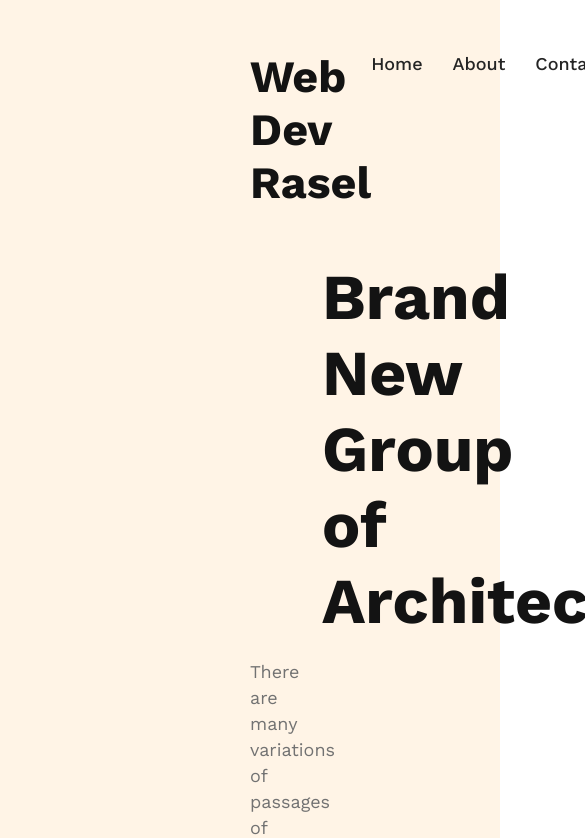
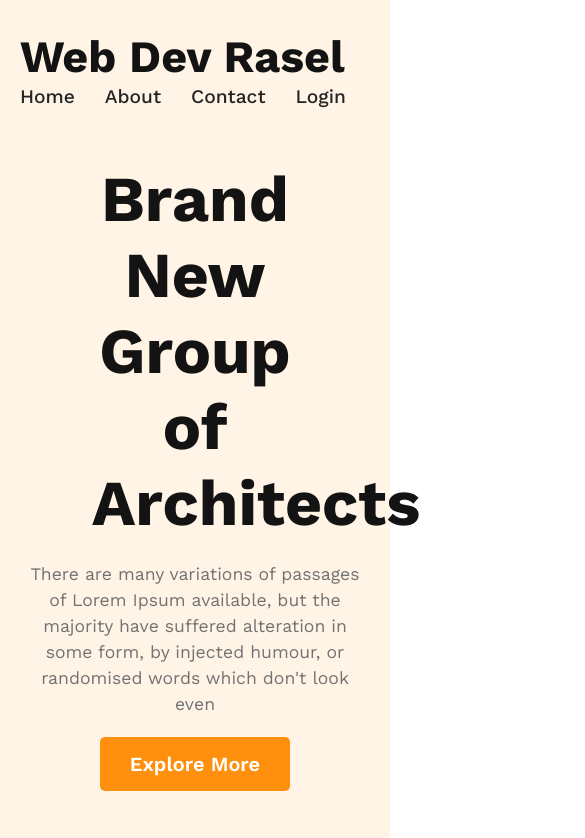
Before and after one commit to webdevrasel/web-dev-rasell, a plain HTML site: page index.html in a window 390 px wide. Shown: the top 838 px of the page, 585 px wide, since content can reach past the window. Drawn offline with nearby package versions, Linux system fonts and the light colour scheme.

Commit message:
finished the header section with responsive for mobile and medium devices

```diff
--- a/style.css
+++ b/style.css
@@ -2,6 +2,18 @@
 @import url('https://fonts.googleapis.com/css2?family=Work+Sans:wght@400;500;600;700;800&display=swap');
 
 /* Shared Styles */
+
+.btn-primary {
+    color: #FFF;
+    text-align: center;
+    font-size: 1.25rem;
+    font-weight: 600;
+    line-height: normal;
+    border: none;
+    border-radius: 5px;
+    padding: 15px 30px;
+    background-color: #FF900E;
+}
 
 * {
     font-family: 'Work Sans', sans-serif;
@@ -29,7 +41,7 @@ nav > ul {
 nav li  {
     list-style: none;
     margin-right: 30px;
-    font-size: 18px;
+    font-size: 1.20rem;
     line-height: 28px;
 
 }
@@ -55,9 +67,30 @@ nav li a {
 }
 .banner-description {
     color: #727272;
-    font-size: 18px;
+    font-size: 1.10rem;
     font-weight: 400;
     line-height: 26px;
     margin-bottom: 20px;
-
 }
+.banner img {
+    width: 100%;
+}
+/* responsive media queries */
+/* Mobile devices */
+@media screen and (max-width: 576px) {
+    header {
+        padding: 30px 20px;
+    }
+    nav {
+        flex-direction: column;
+    }
+}
+/* Tablet or medium devices */
+@media screen and (min-width: 576px) and (max-width: 960px) {
+    header {
+        padding: 50px 30px;
+    }
+    nav {
+        flex-direction: column;
+    }
+}
```
